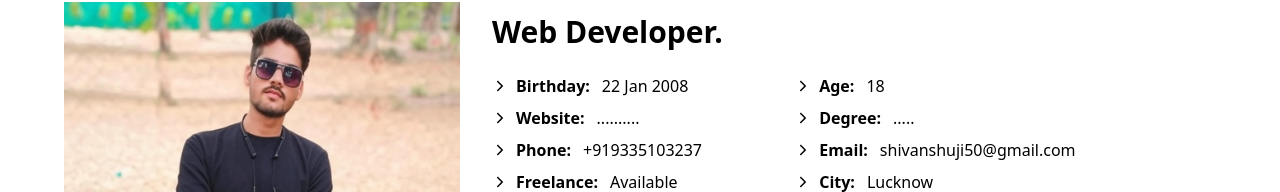
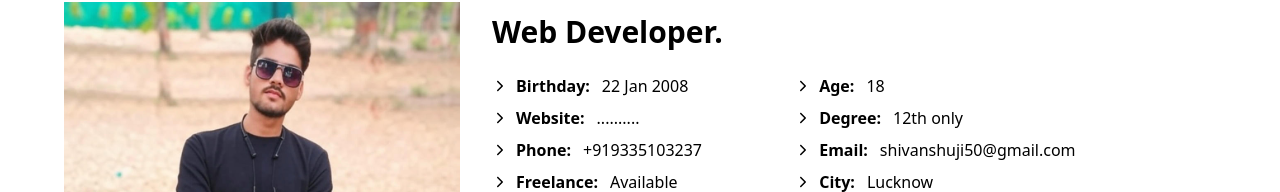
Before and after one commit to Shivanshu9335/Portfolio, a React (Vite) app: page /about in a window 1280 px wide. Shown: the part 230-422 px from the top of the page. Built offline with nearby package versions, Linux system fonts and the light colour scheme.

Commit message:
Class changes

```diff
--- a/src/pages/About.jsx
+++ b/src/pages/About.jsx
@@ -67,7 +67,7 @@ const About = () => {
                   <span>
                     <b>Degree:</b>
                   </span>
-                  <p>..... </p>
+                  <p>12th only </p>
                 </td>
               </tr>
               <tr className="">
```
